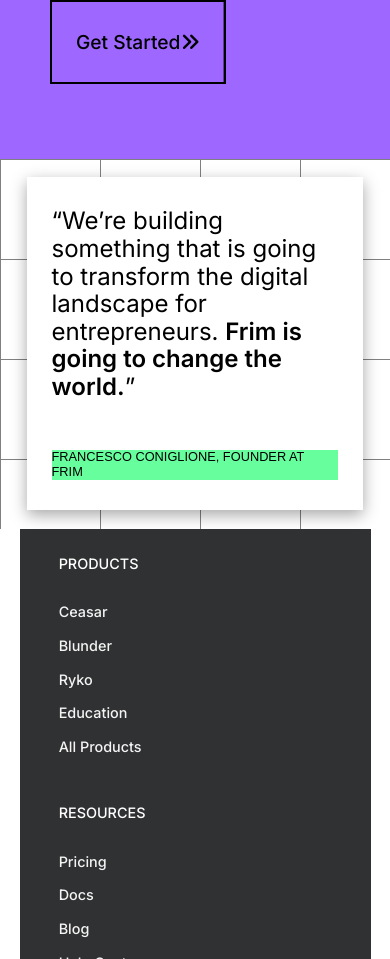
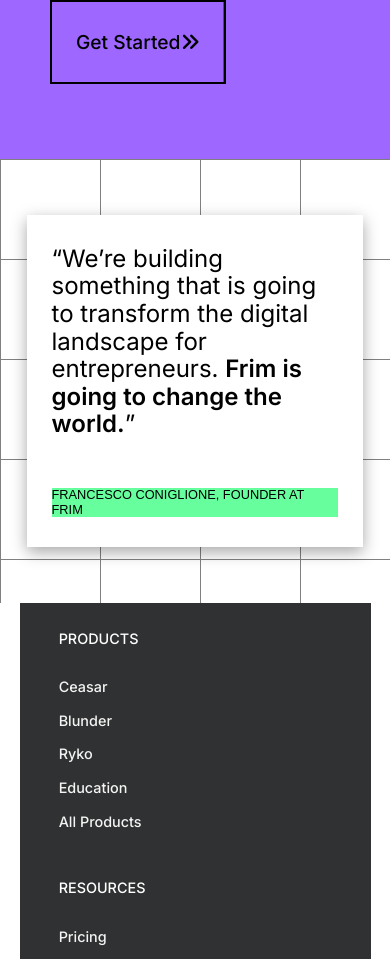
Before and after one commit to fconiglione/frim, a React (Create React App) app: page / in a window 390 px wide. Shown: the part 3853-4812 px from the top of the page. Built offline with nearby package versions, Linux system fonts and the light colour scheme; a web font is replaced by a local one.

Commit message:
home-testimonial minor styling fixes

```diff
--- a/src/assets/styles/index.css
+++ b/src/assets/styles/index.css
@@ -933,13 +933,13 @@
 @media screen and (max-width: 990px)
 {
     .home-testimonial-card-container {
-        padding: 8% 10%;
+        padding: 10%;
     }
 }
 @media screen and (max-width: 868px)
 {
     .home-testimonial-card-container {
-        padding: 5%;
+        padding: 15% 5%;
     }
 }
 @media screen and (max-width: 770px)
```
